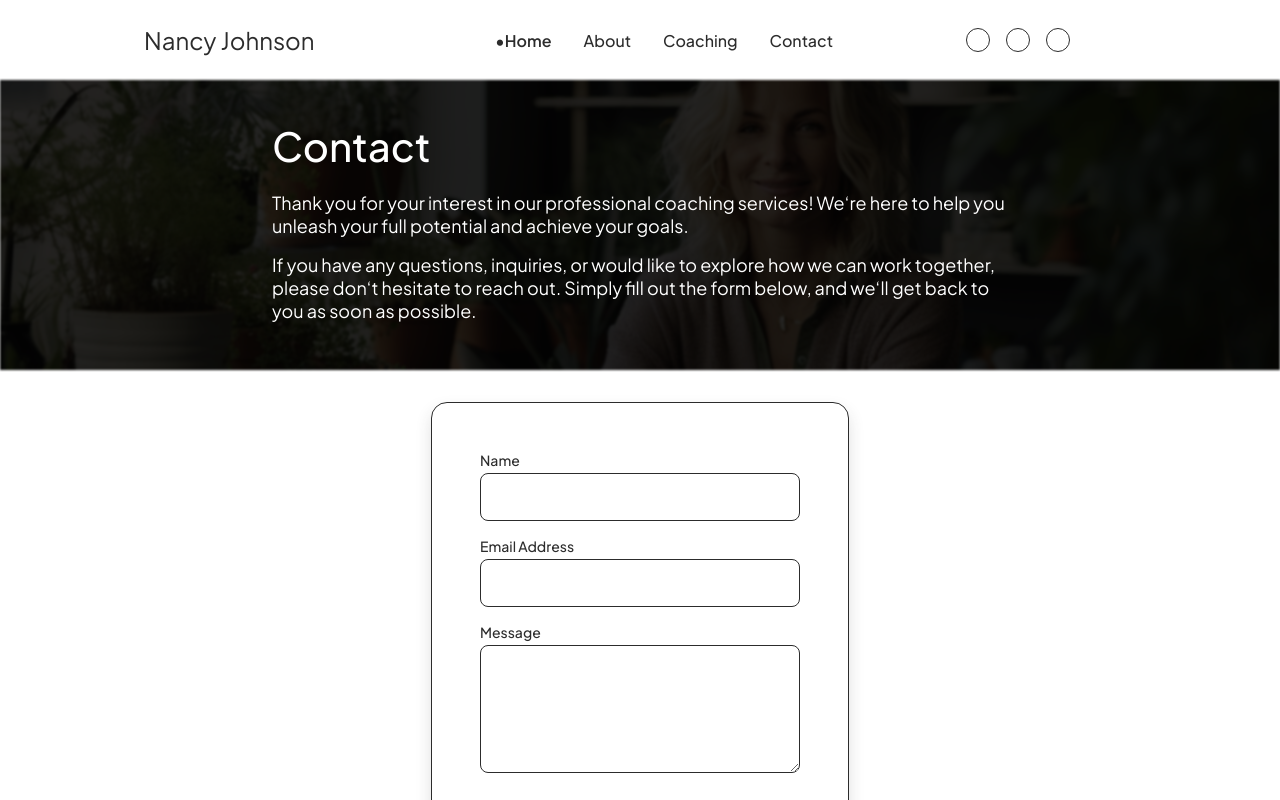
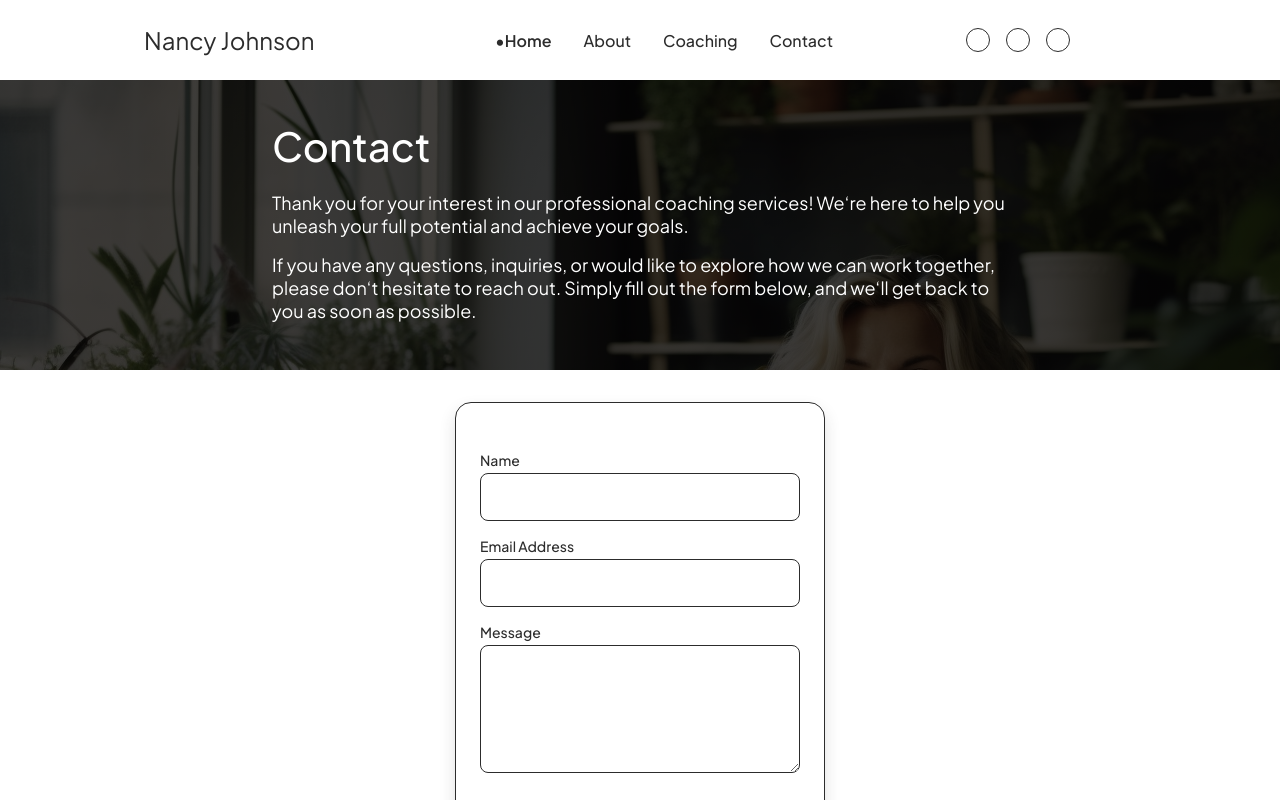
Before and after one commit to petehodnefield/nancy-coaching, a Next.js app: page /contact in a window 1280 px wide. Shown: the top 800 px of the page. Built offline with nearby package versions, Linux system fonts and the light colour scheme; some icons are missing.

Commit message:
Contact page optimized

```diff
--- a/src/pages/contact/index.js
+++ b/src/pages/contact/index.js
@@ -7,11 +7,6 @@ const index = () => {
     <main className="contact">
       {/* Banner */}
       <div className="banner">
-        <Image
-          className="banner__img cover"
-          src={heroImage}
-          alt="Nancy Johnson sitting in her office full of plants smiling at the camera."
-        />
         <div className="banner-content">
           <h2 className="title--lg banner__title">Contact</h2>
           <p className="banner__text">
--- a/src/styles/globals.css
+++ b/src/styles/globals.css
@@ -474,7 +474,7 @@ ul {
   height: 3rem;
   width: 100%;
 }
-@media screen and (min-width: 1080px) {
+@media screen and (min-width: 768px) {
   .form__input--lg {
     width: 20rem;
   }
@@ -502,9 +502,14 @@ ul {
   transition: 300ms ease-in-out;
 }
 .form__text-area {
-  width: 20rem;
   height: 8rem;
   padding-top: 1rem;
+  width: 100%;
+}
+@media screen and (min-width: 768px) {
+  .form__text-area {
+    width: 20rem;
+  }
 }
 /* Footer Styling */
 .footer {
@@ -663,18 +668,14 @@ ul {
 }
 .banner {
   width: 100%;
+  background-image: linear-gradient(rgba(0, 0, 0, 0.75), rgba(0, 0, 0, 0.75)),
+    url(../../public/assets/images/hero-image.png);
   display: flex;
   justify-content: center;
-  padding: 2rem 0;
+  padding: 2rem 1.5rem;
   position: relative;
 }
-.banner__img {
-  position: absolute;
-  z-index: -1;
-  filter: brightness(15%) blur(1px);
-  height: 100%;
-  top: 0;
-}
+
 .banner-content {
   display: flex;
   flex-direction: column;
@@ -701,6 +702,12 @@ ul {
   box-shadow: var(--bs1);
   background-color: var(--white);
   border: 1px solid var(--dark);
-  width: fit-content;
-  padding: 3rem;
+
+  width: 90%;
+  padding: 3rem 1.5rem;
 }
+@media screen and (min-width: 768px) {
+  .contact__form {
+    width: fit-content;
+  }
+}
```
